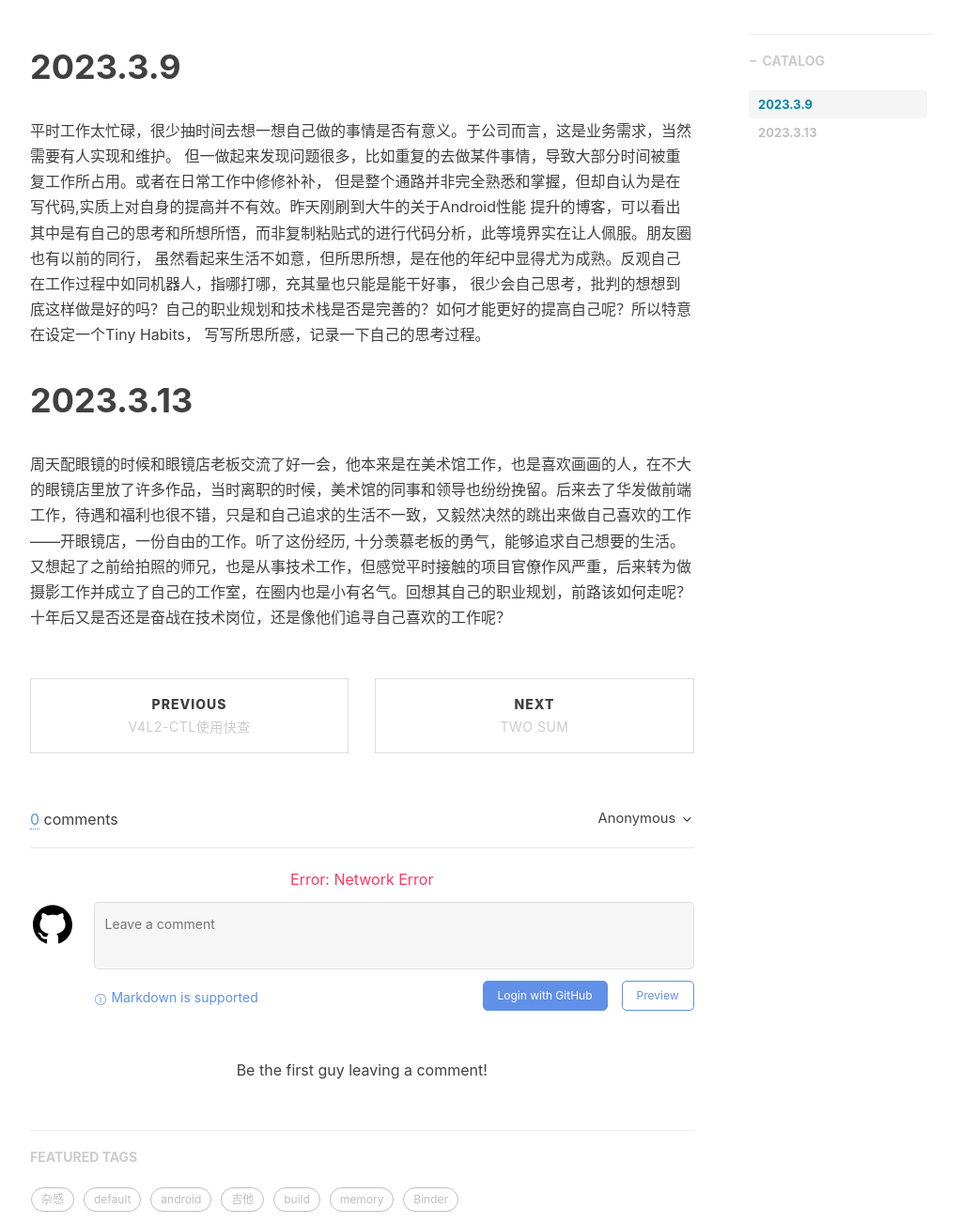
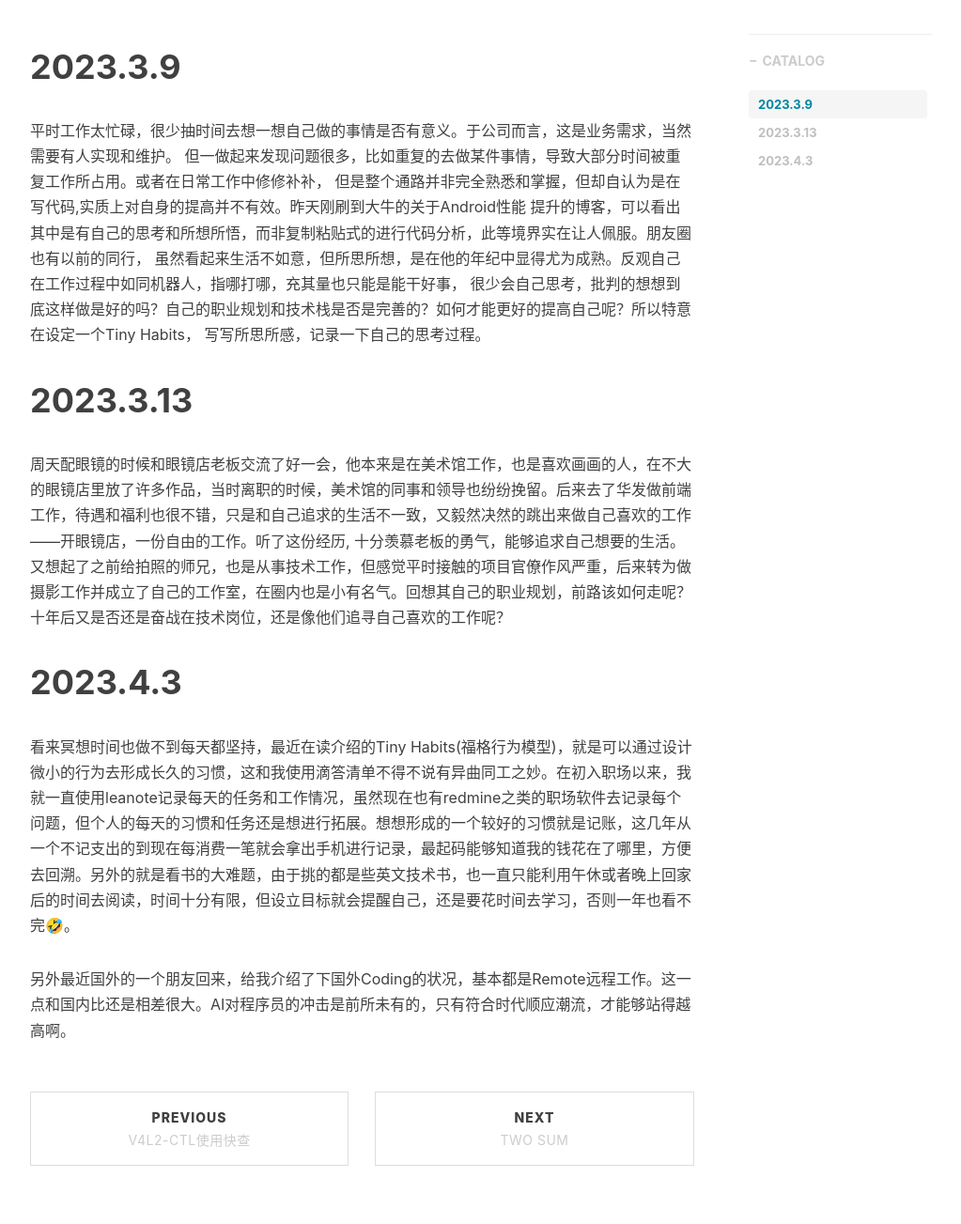
Before and after one commit to ProgrammerBill/ProgrammerBill.github.io, a Jekyll site: the page built from _posts/randomthoughts/2023-03-09-meditation.md, in a window 1280 px wide and 1400 px high, scrolled down 430 px, cut to the strip 97-1400 px from the top of the window. Shown: the whole strip at 94% size, without its empty margins (233-1256 px from the left). Built offline with Jekyll 4.4.1, drawn with Linux system fonts in a browser that asks for light colours; nearby versions of some CDN libraries; comment, search, counter and statistics services are not loaded.

Commit message:
Bill's Blog: update mediatation

```diff
--- a/_posts/randomthoughts/2023-03-09-meditation.md
+++ b/_posts/randomthoughts/2023-03-09-meditation.md
@@ -25,3 +25,9 @@ tags:
 # 2023.3.13
 
 周天配眼镜的时候和眼镜店老板交流了好一会，他本来是在美术馆工作，也是喜欢画画的人，在不大的眼镜店里放了许多作品，当时离职的时候，美术馆的同事和领导也纷纷挽留。后来去了华发做前端工作，待遇和福利也很不错，只是和自己追求的生活不一致，又毅然决然的跳出来做自己喜欢的工作——开眼镜店，一份自由的工作。听了这份经历, 十分羡慕老板的勇气，能够追求自己想要的生活。又想起了之前给拍照的师兄，也是从事技术工作，但感觉平时接触的项目官僚作风严重，后来转为做摄影工作并成立了自己的工作室，在圈内也是小有名气。回想其自己的职业规划，前路该如何走呢？十年后又是否还是奋战在技术岗位，还是像他们追寻自己喜欢的工作呢？
+
+# 2023.4.3
+
+看来冥想时间也做不到每天都坚持，最近在读介绍的Tiny Habits(福格行为模型)，就是可以通过设计微小的行为去形成长久的习惯，这和我使用滴答清单不得不说有异曲同工之妙。在初入职场以来，我就一直使用leanote记录每天的任务和工作情况，虽然现在也有redmine之类的职场软件去记录每个问题，但个人的每天的习惯和任务还是想进行拓展。想想形成的一个较好的习惯就是记账，这几年从一个不记支出的到现在每消费一笔就会拿出手机进行记录，最起码能够知道我的钱花在了哪里，方便去回溯。另外的就是看书的大难题，由于挑的都是些英文技术书，也一直只能利用午休或者晚上回家后的时间去阅读，时间十分有限，但设立目标就会提醒自己，还是要花时间去学习，否则一年也看不完🤣。
+
+另外最近国外的一个朋友回来，给我介绍了下国外Coding的状况，基本都是Remote远程工作。这一点和国内比还是相差很大。AI对程序员的冲击是前所未有的，只有符合时代顺应潮流，才能够站得越高啊。
```
